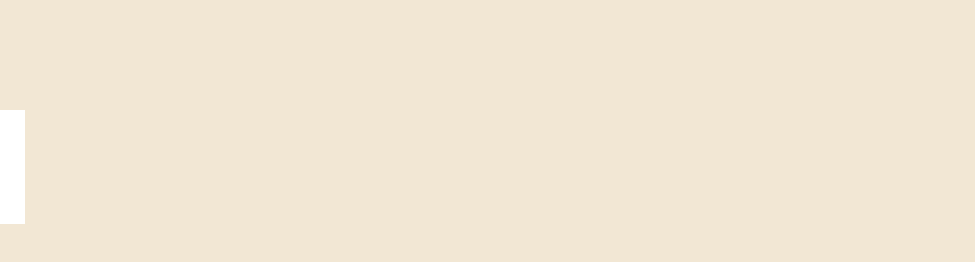
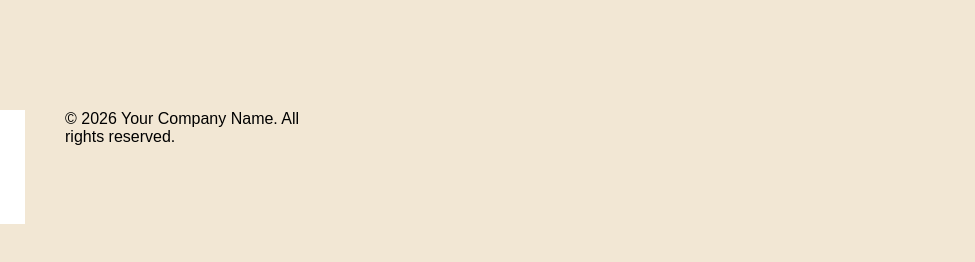
Before and after one commit to Tanyaloterte/tanya-loterte.github.io, a plain HTML site: page index.html in a window 1280 px wide. Shown: the part 1337-1599 px from the top of the page, 305-1280 px from the left. Drawn offline with Linux system fonts and the light colour scheme.

Commit message:
Update index.html

```diff
--- a/index.html
+++ b/index.html
@@ -283,5 +283,8 @@
     <h4>TMJ Luxuria Vintage bagpack</h4>
     <p class="price">₱19,000</p>
   </div>
+	<footer>
+		<p>&copy; 2026 Your Company Name. All rights reserved.</p>
+	</footer>
 </body>
 </html>
```
